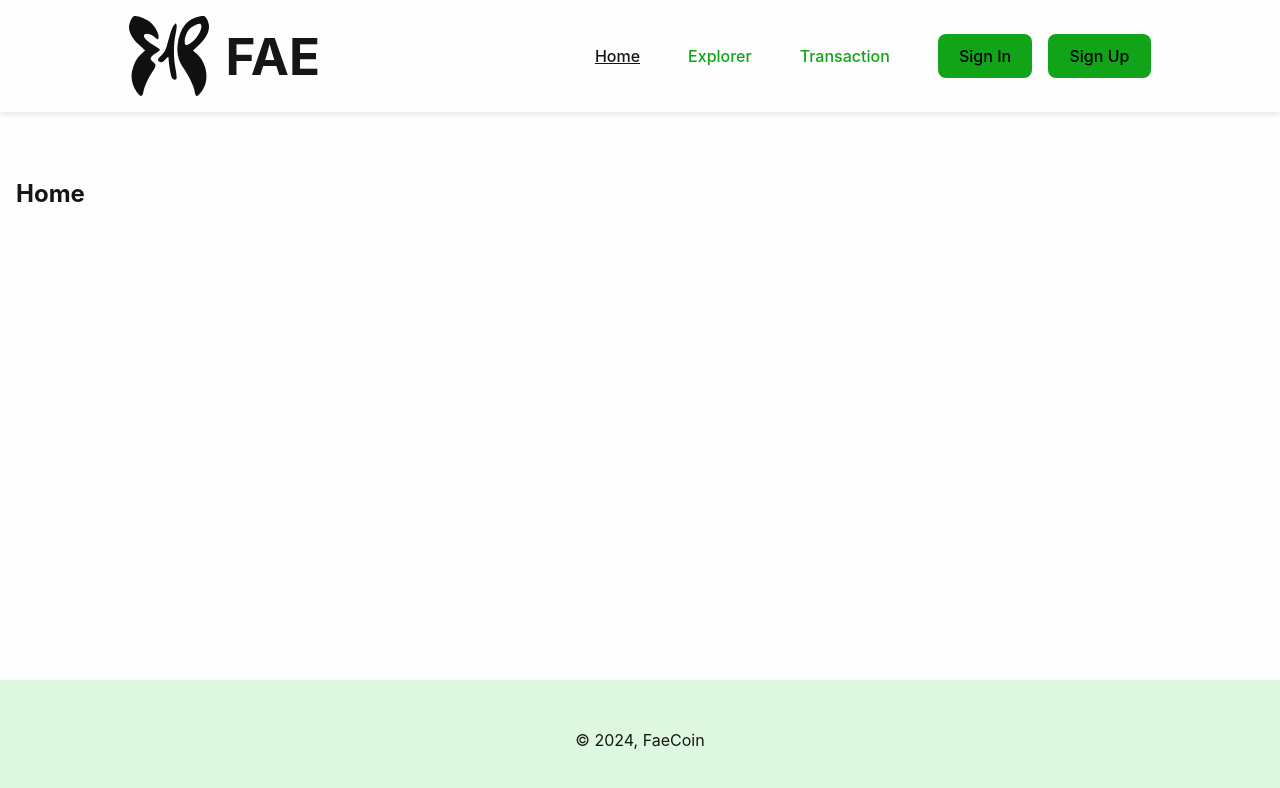
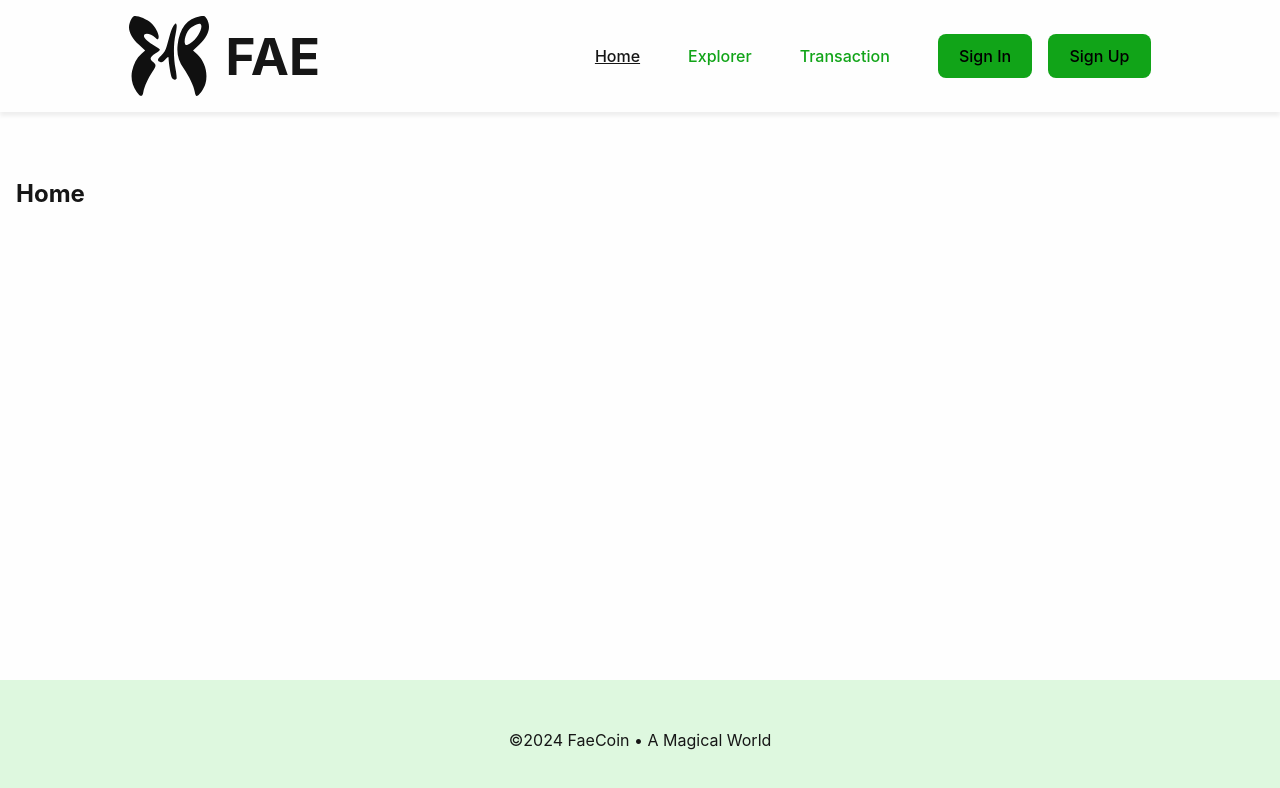
Before and after one commit to rowpacmal/bcu23d-nodejs-faecoin, a React (Vite) app in the folder client/: page / in a window 1280 px wide. Shown: the top 788 px of the page. Built offline with nearby package versions, Linux system fonts and the light colour scheme; no server answers.

Commit message:
Updated the folder name with a lowercase

```diff
--- a/client/src/components/Layout/Footer.jsx
+++ b/client/src/components/layout/Footer.jsx
@@ -5,7 +5,7 @@ function Footer() {
   return (
     <footer className={style.footer}>
       <div className={generalStyle.container}>
-        <p>&copy; 2024, FaeCoin</p>
+        <p>&copy;2024 FaeCoin • A Magical World</p>
       </div>
     </footer>
   );
```
Also changed, not shown: client/src/components/layout/Header.jsx (renamed from client/src/components/Layout/Header.jsx).
